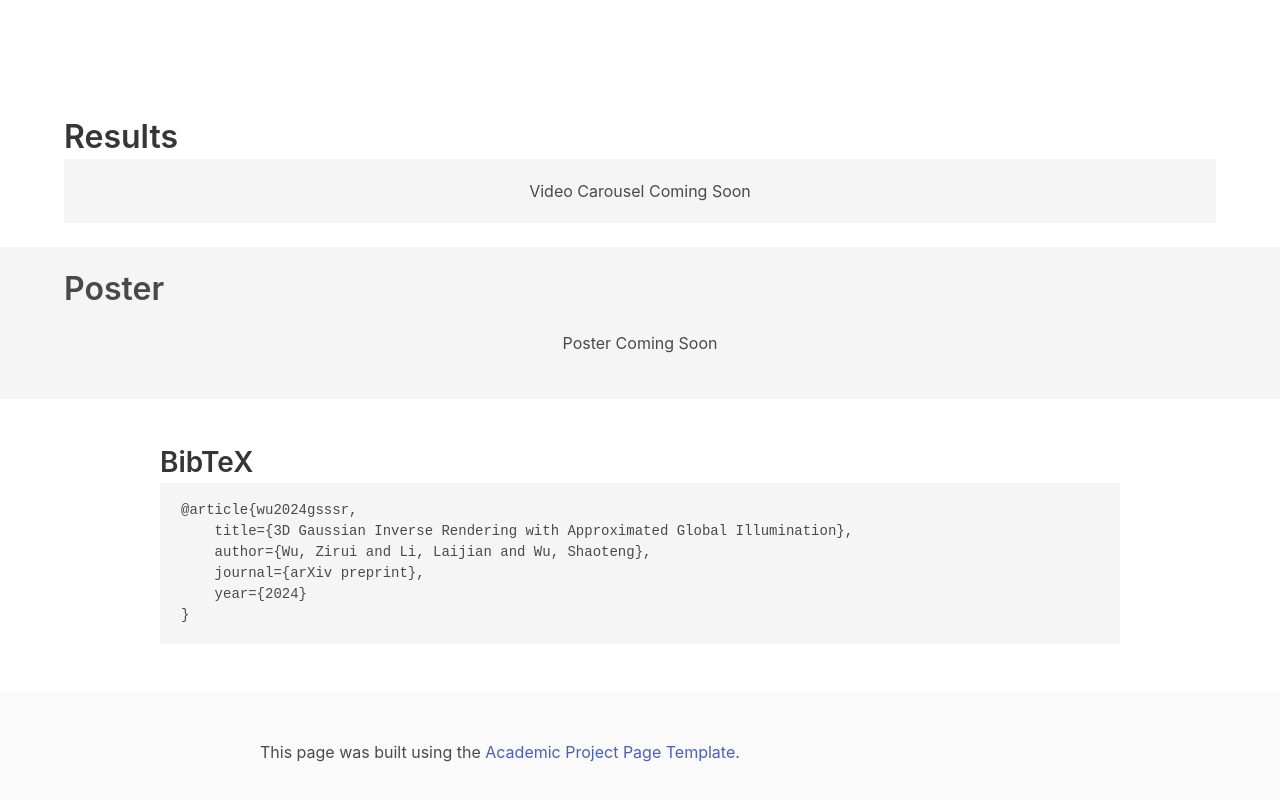
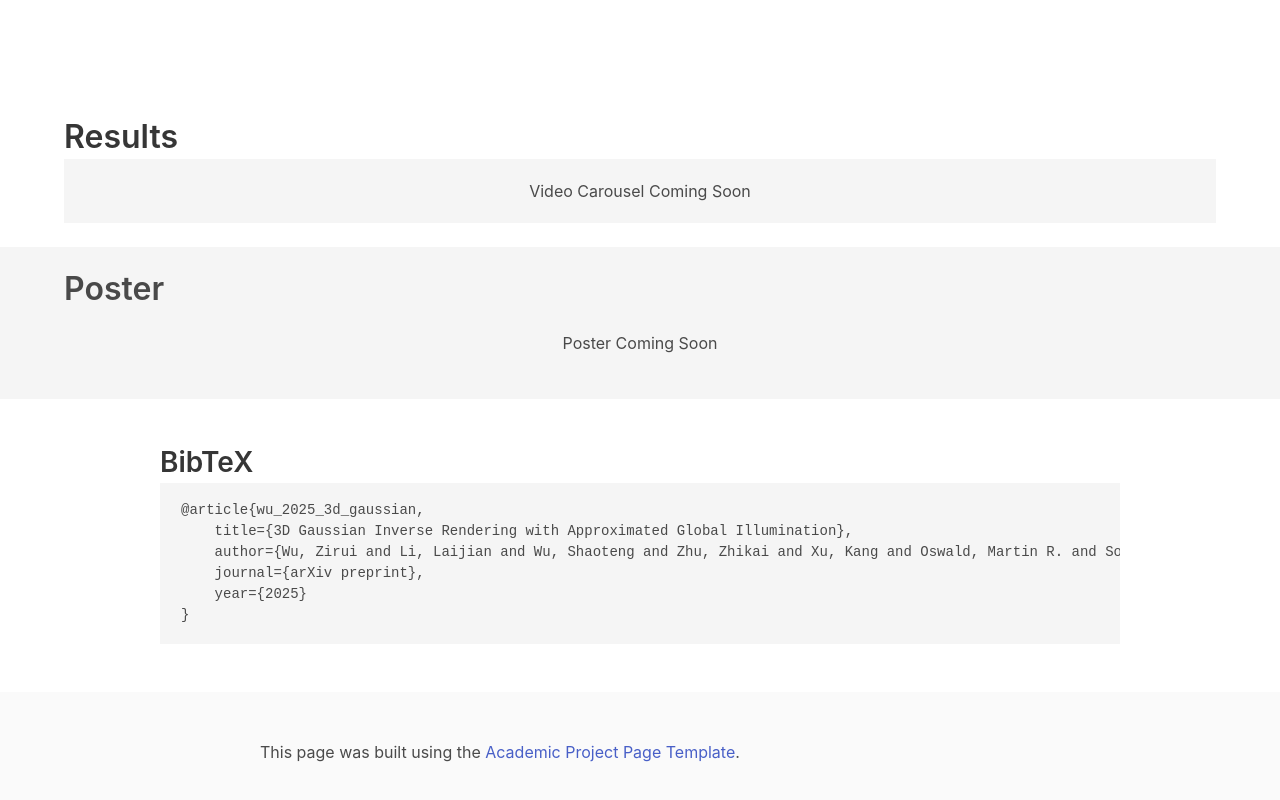
Before and after one commit to wuzirui/gs-ssr, a React (Create React App) app: page / in a window 1280 px wide. Shown: the part 1798-2598 px from the top of the page. Built offline with nearby package versions, Linux system fonts and the light colour scheme; grey boxes are pictures that could not be loaded.

Commit message:
update citation

```diff
--- a/public/index.html
+++ b/public/index.html
@@ -13,6 +13,20 @@
     <meta property="og:description" content="3D Gaussian Splatting shows great potential in reconstructing photo-realistic 3D scenes..."/>
     <meta property="og:url" content="https://wuzirui.github.io/gs-ssr"/>
 
+  <!-- Meta tags for Zotero grab citation -->
+  <meta name="citation_title" content="3D Gaussian Inverse Rendering with Approximated Global Illumination">
+  <meta name="citation_author" content="Wu, Zirui">
+  <meta name="citation_author" content="Li, Laijian">
+  <meta name="citation_author" content="Wu, Shaoteng">
+  <meta name="citation_author" content="Zhu, Zhikai">
+  <meta name="citation_author" content="Xu, Kang">
+  <meta name="citation_author" content="Oswald, Martin R.">
+  <meta name="citation_author" content="Song, Jie">
+  <meta name="citation_publication_date" content="2025/02">
+  <meta name="citation_conference_title" content="arXiv">
+  <meta name="citation_pdf_url" content="https://wuzirui.github.io/gs-ssr/static/data/paper.pdf">
+  <meta name="citation_abstract" content="3D Gaussian Splatting shows great potential in reconstructing photo-realistic 3D scenes. However, these methods typically bake illumination into their representations, limiting their use for physically-based rendering and scene editing. Although recent inverse rendering approaches aim to decompose scenes into material and lighting components, they often rely on simplifying assumptions that fail when editing. We present a novel approach that enables efficient global illumination for 3D Gaussians Splatting through screen-space ray tracing. Our key insight is that a substantial amount of indirect light can be traced back to surfaces visible within the current view frustum. We further introduce a learned per-Gaussian consistency parameter that helps resolve view-dependent artifacts by quantifying the reliability of screen-space approximations across different viewpoints. Our method achieves realistic global illumination effects while preserving the computational efficiency and editability benefits of 3D Gaussians. The screen-space approximation we utilize allows for dynamic indirect illumination and supports real-time rendering and editing.">
+
     <!-- Add all your meta tags here -->
     <!-- <link href="https://fonts.googleapis.com/css?family=Google+Sans|Noto+Sans|Castoro" rel="stylesheet"> -->
     <title>GS-SSR: 3D Gaussian Inverse Rendering with Approximated Global Illumination</title>
--- a/src/components/Citation.jsx
+++ b/src/components/Citation.jsx
@@ -1,11 +1,11 @@
 import React from 'react';
 
 const Citation = () => {
-  const bibtex = `@article{wu2024gsssr,
+  const bibtex = `@article{wu_2025_3d_gaussian,
     title={3D Gaussian Inverse Rendering with Approximated Global Illumination},
-    author={Wu, Zirui and Li, Laijian and Wu, Shaoteng},
+    author={Wu, Zirui and Li, Laijian and Wu, Shaoteng and Zhu, Zhikai and Xu, Kang and Oswald, Martin R. and Song, Jie},
     journal={arXiv preprint},
-    year={2024}
+    year={2025}
 }`;
 
   return (
```
